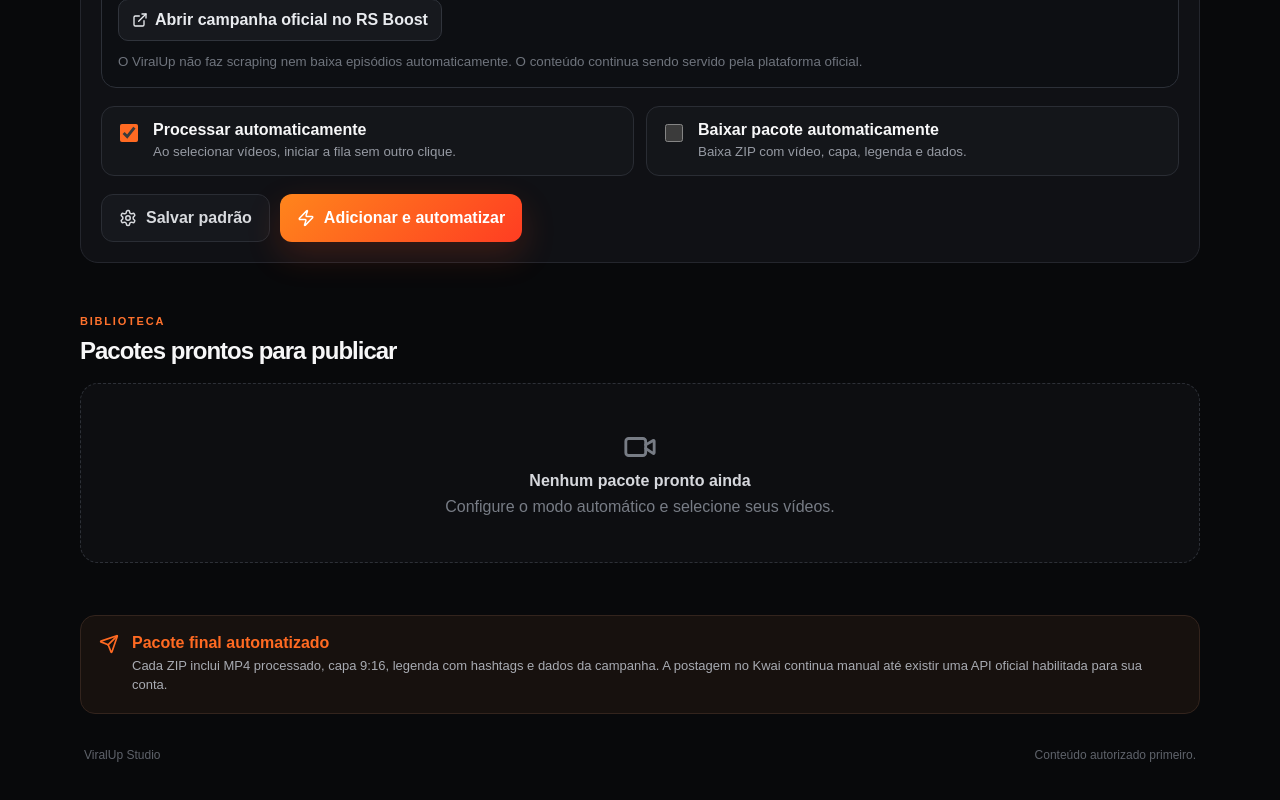
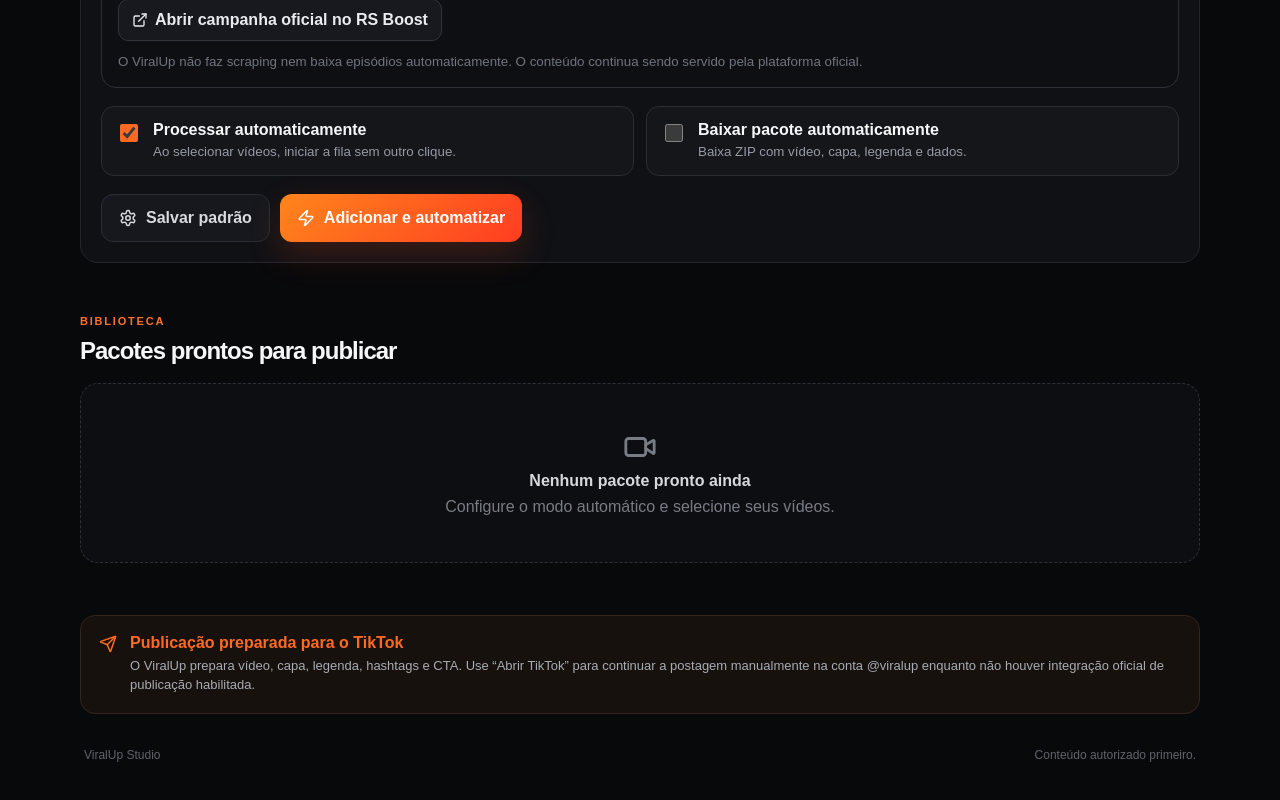
Before and after one commit to classivel1/viralup-app, a Next.js app: page / in a window 1280 px wide. Shown: the part 1823-2623 px from the top of the page. Built offline with nearby package versions, Linux system fonts and the light colour scheme.

Commit message:
Add TikTok publishing workflow to ViralUp library

```diff
--- a/app/page.js
+++ b/app/page.js
@@ -458,6 +458,17 @@ export default function Home() {
     setStatus("Legenda e hashtags copiadas.");
   }
 
+  function downloadVideoOnly(item) {
+    downloadBlob(item.blob, `${item.filename}.mp4`);
+    setStatus("Vídeo baixado. Agora abra o TikTok e selecione o arquivo.");
+  }
+
+  function openTikTok(item) {
+    const url = "https://www.tiktok.com/upload";
+    window.open(url, "_blank", "noopener,noreferrer");
+    setStatus(`TikTok aberto para publicar o Episódio ${item.episodeNumber || ""}. Use a legenda já preparada no ViralUp.`);
+  }
+
   async function removeItem(item) {
     await deleteVideo(item.id);
     await refresh();
@@ -644,8 +655,20 @@ export default function Home() {
                   <button onClick={()=>openVideo(item)} title="Visualizar"><Play size={17}/></button>
                   <button onClick={()=>copyCaption(item)} title="Copiar legenda"><Copy size={17}/></button>
                   <button onClick={()=>item.cover && downloadBlob(item.cover,`${item.filename}-capa.jpg`)} title="Baixar capa"><ImageIcon size={17}/></button>
+                  <button onClick={()=>downloadVideoOnly(item)} title="Baixar vídeo"><Download size={17}/></button>
                   <button onClick={()=>downloadPackage(item)} title="Baixar pacote ZIP"><Package size={17}/></button>
                   <button onClick={()=>removeItem(item)} title="Excluir"><Trash2 size={17}/></button>
+                </div>
+                <div className="tiktokPublish">
+                  <div>
+                    <strong>Publicar no TikTok</strong>
+                    <span>Episódio {item.episodeNumber || "—"} • @viralup</span>
+                  </div>
+                  <div className="tiktokButtons">
+                    <button type="button" onClick={()=>copyCaption(item)}><Copy size={16}/> Copiar legenda</button>
+                    <button type="button" onClick={()=>downloadVideoOnly(item)}><Download size={16}/> Baixar vídeo</button>
+                    <button className="tiktokPrimary" type="button" onClick={()=>openTikTok(item)}><Send size={16}/> Abrir TikTok</button>
+                  </div>
                 </div>
               </article>
             ))}
@@ -656,8 +679,8 @@ export default function Home() {
       <section className="publishNote">
         <Send size={20}/>
         <div>
-          <strong>Pacote final automatizado</strong>
-          <span>Cada ZIP inclui MP4 processado, capa 9:16, legenda com hashtags e dados da campanha. A postagem no Kwai continua manual até existir uma API oficial habilitada para sua conta.</span>
+          <strong>Publicação preparada para o TikTok</strong>
+          <span>O ViralUp prepara vídeo, capa, legenda, hashtags e CTA. Use “Abrir TikTok” para continuar a postagem manualmente na conta @viralup enquanto não houver integração oficial de publicação habilitada.</span>
         </div>
       </section>
 
```
